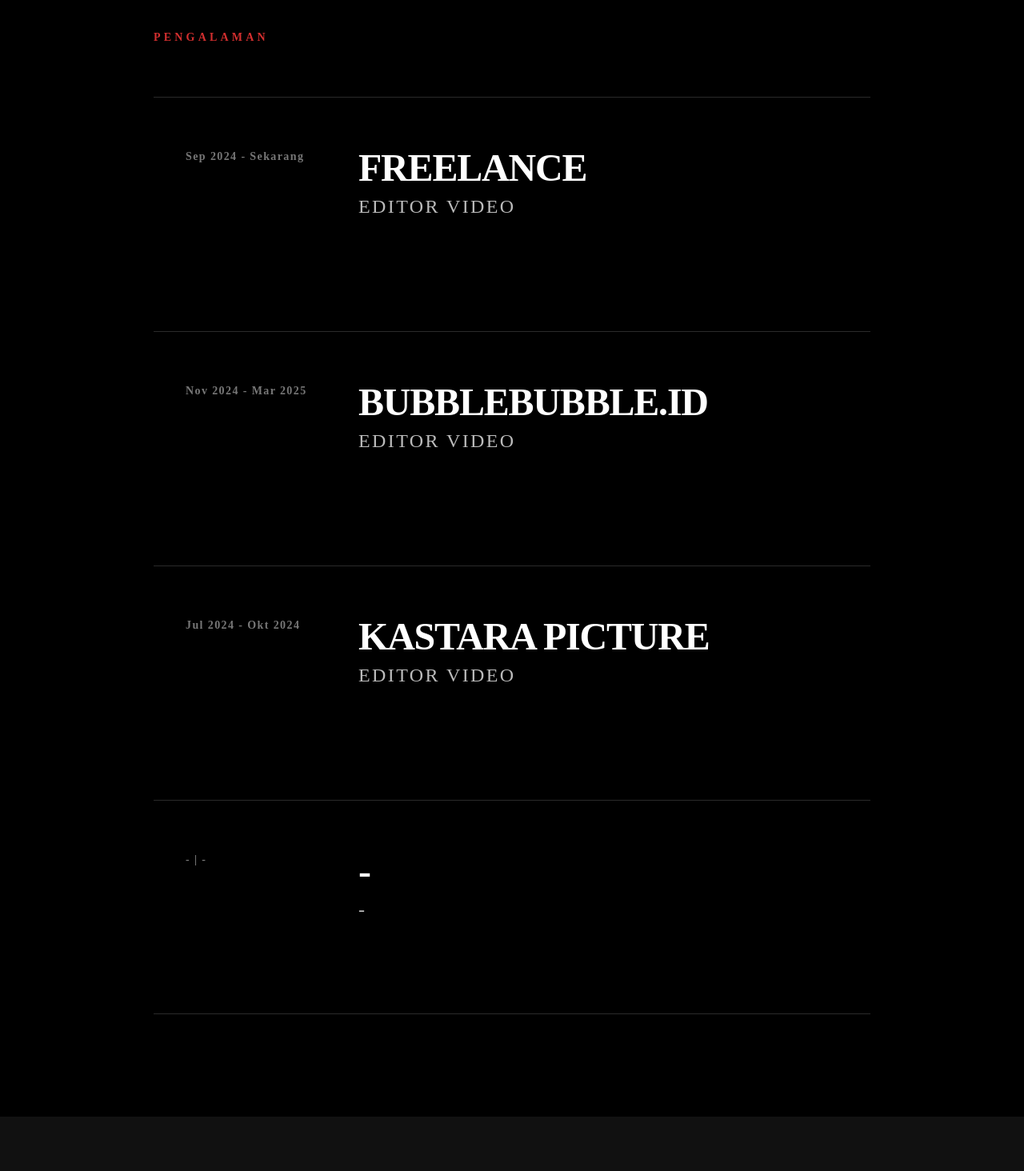
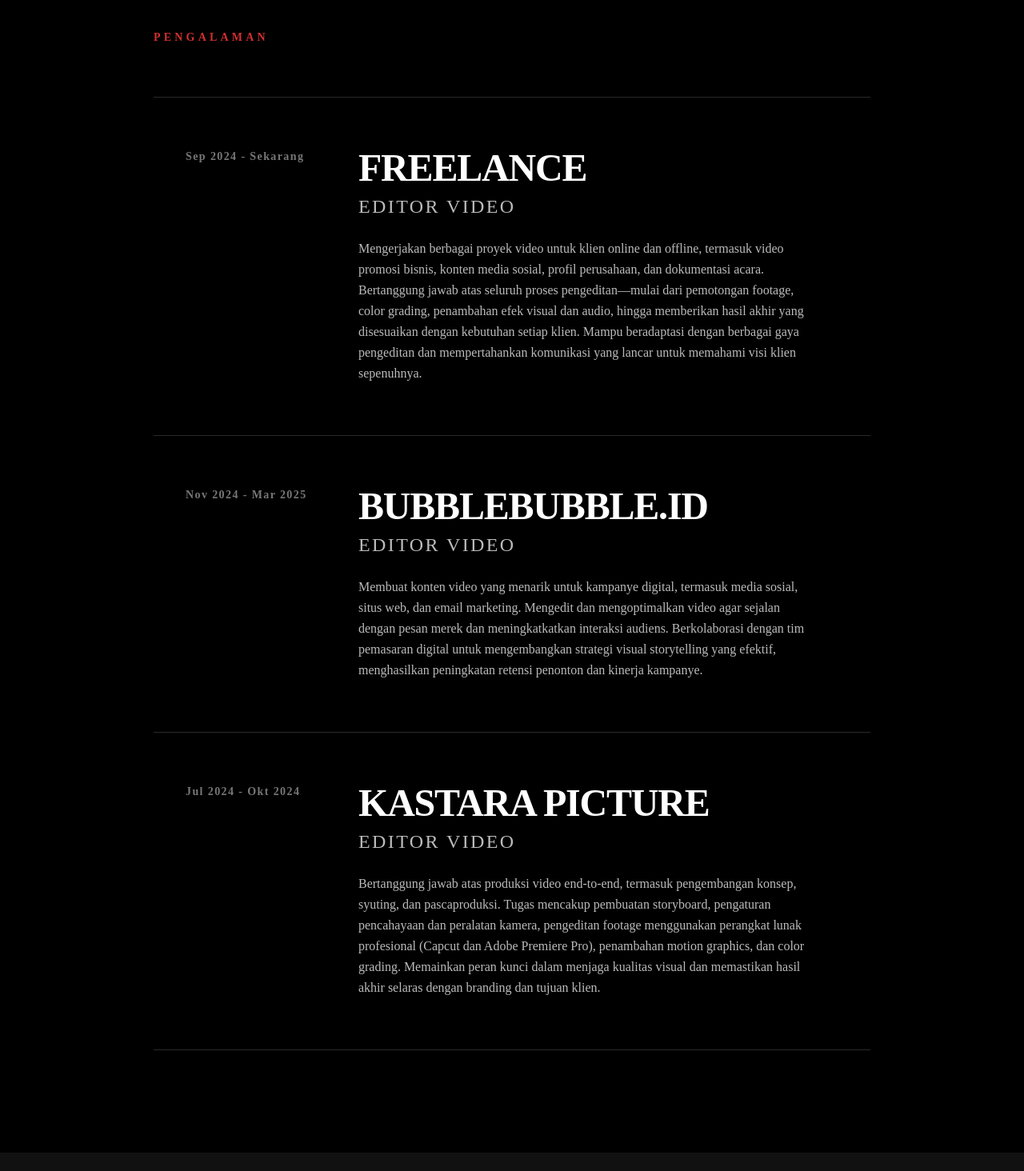
Before and after one commit to ggsradik-alt/Radika-Video-Editor, a Next.js app: page / in a window 1280 px wide. Shown: the part 5014-6478 px from the top of the page at 80% size. Built offline with nearby package versions, Linux system fonts and the light colour scheme.

Commit message:
Update deskripsi list 3 pengalaman & hapus kolom kosong

```diff
--- a/src/components/sections/Experience.tsx
+++ b/src/components/sections/Experience.tsx
@@ -14,8 +14,8 @@
       company: "Freelance",
       periodEn: "Sep 2024 - Present",
       periodId: "Sep 2024 - Sekarang",
-      descEn: "Independent post-production for various clients, focusing on commercial punch and retention.",
-      descId: "Pascaproduksi independen untuk berbagai klien, berfokus pada kekuatan komersial dan retensi penonton."
+      descEn: "Worked on various video projects for both online and offline clients, including business promotional videos, social media content, company profiles, and event documentation. Responsible for the entire editing process—from cutting footage, color grading, adding visual and audio effects, to delivering the final output tailored to each client's needs. Able to adapt to different editing styles and maintain clear communication to fully understand the client's vision.",
+      descId: "Mengerjakan berbagai proyek video untuk klien online dan offline, termasuk video promosi bisnis, konten media sosial, profil perusahaan, dan dokumentasi acara. Bertanggung jawab atas seluruh proses pengeditan—mulai dari pemotongan footage, color grading, penambahan efek visual dan audio, hingga memberikan hasil akhir yang disesuaikan dengan kebutuhan setiap klien. Mampu beradaptasi dengan berbagai gaya pengeditan dan mempertahankan komunikasi yang lancar untuk memahami visi klien sepenuhnya."
     },
     {
       id: "02",
@@ -24,8 +24,8 @@
       company: "BubbleBubble.id",
       periodEn: "Nov 2024 - Mar 2025",
       periodId: "Nov 2024 - Mar 2025",
-      descEn: "Spearheaded short-form content creation, boosting engagement metrics across Instagram and TikTok.",
-      descId: "Mempelopori pembuatan konten video pendek, mendongkrak matriks interaksi di seluruh platform."
+      descEn: "Created engaging video content for digital campaigns, including social media, websites, and email marketing. Edited and optimized videos to align with brand messaging and enhance audience engagement. Collaborated with the digital marketing team to develop effective visual storytelling strategies, resulting in improved viewer retention and campaign performance.",
+      descId: "Membuat konten video yang menarik untuk kampanye digital, termasuk media sosial, situs web, dan email marketing. Mengedit dan mengoptimalkan video agar sejalan dengan pesan merek dan meningkatkatkan interaksi audiens. Berkolaborasi dengan tim pemasaran digital untuk mengembangkan strategi visual storytelling yang efektif, menghasilkan peningkatan retensi penonton dan kinerja kampanye."
     },
     {
       id: "03",
@@ -34,19 +34,9 @@
       company: "Kastara Picture",
       periodEn: "Jul 2024 - Okt 2024",
       periodId: "Jul 2024 - Okt 2024",
-      descEn: "Assisted in offline editing, color grading drafts, and managing media assets for event videography.",
-      descId: "Terlibat dalam editing offline, draf color grading, dan penanganan aset media untuk acara."
-    },
-    {
-      id: "04",
-      roleEn: "-",
-      roleId: "-",
-      company: "-",
-      periodEn: "- | -",
-      periodId: "- | -",
-      descEn: "Position open for the next big project.",
-      descId: "Posisi terbuka untuk proyek besar selanjutnya."
-    },
+      descEn: "Responsible for end-to-end video production, including concept development, shooting, and post-production. Tasks included creating storyboards, setting up lighting and camera equipment, editing footage using professional software (Capcut and Adobe Premiere Pro), adding motion graphics, and performing color grading. Played a key role in maintaining visual quality and ensuring the final output aligned with the client's branding and objectives.",
+      descId: "Bertanggung jawab atas produksi video end-to-end, termasuk pengembangan konsep, syuting, dan pascaproduksi. Tugas mencakup pembuatan storyboard, pengaturan pencahayaan dan peralatan kamera, pengeditan footage menggunakan perangkat lunak profesional (Capcut dan Adobe Premiere Pro), penambahan motion graphics, dan color grading. Memainkan peran kunci dalam menjaga kualitas visual dan memastikan hasil akhir selaras dengan branding dan tujuan klien."
+    }
   ];
 
   return (
@@ -80,7 +70,7 @@
                   <h4 className="text-xl md:text-2xl font-light text-text-muted mb-6 font-heading tracking-widest uppercase">
                     {lang === 'id' ? exp.roleId : exp.roleEn}
                   </h4>
-                  <p className="text-sm md:text-base text-text-dim leading-relaxed max-w-xl group-hover:text-text-muted transition-colors">
+                  <p className="text-sm md:text-base leading-relaxed max-w-xl transition-colors" style={{ color: 'var(--color-text-muted)' }}>
                     {lang === 'id' ? exp.descId : exp.descEn}
                   </p>
                 </div>
```
